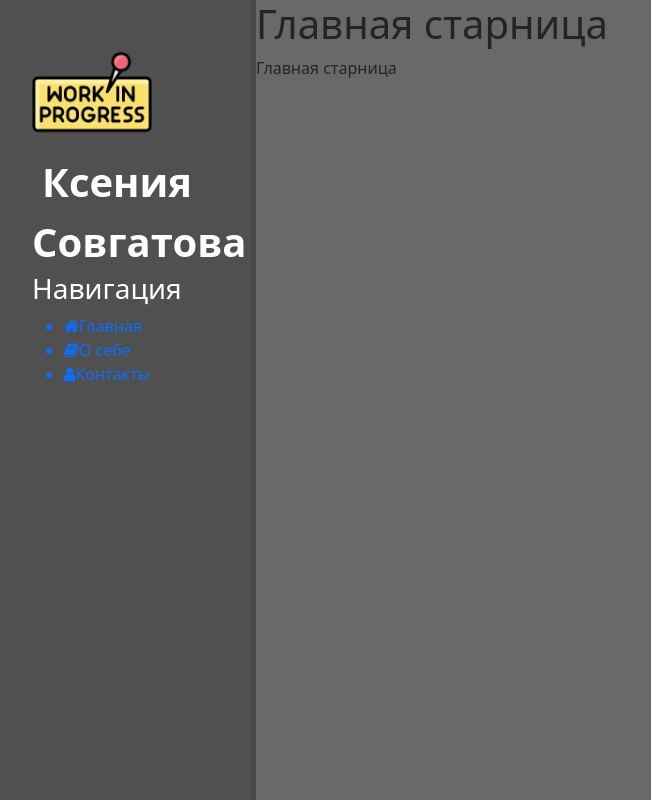
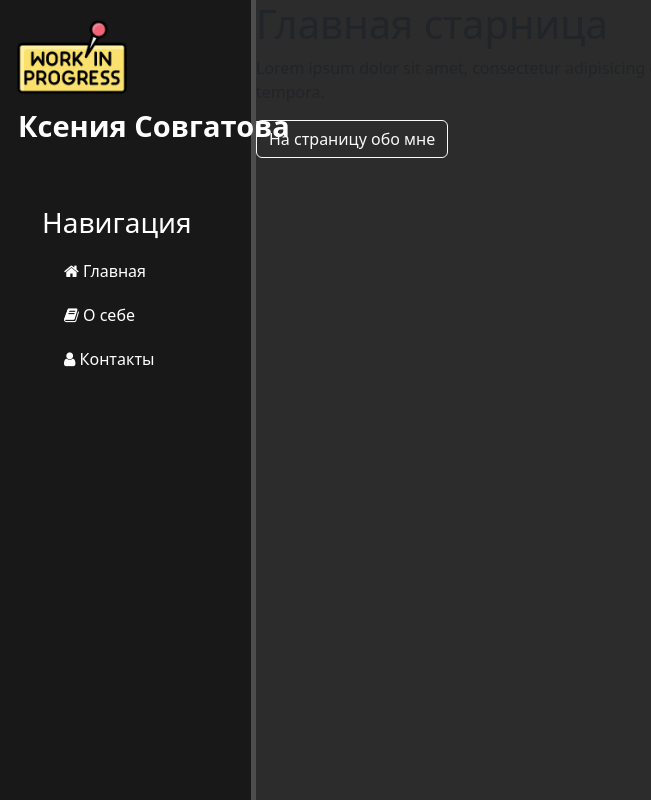
Before and after one commit to Xeniya0/AboutMe, a Django app: page / in a window 1280 px wide. Shown: the whole page, without its empty margins (0-651 px from the left). Run offline with Django 4.2, Linux system fonts and the light colour scheme; some libraries are stand-ins or nearby versions.

Commit message:
сайт обо мне, процесс

```diff
--- a/aboutme/main/static/main/css/main.css
+++ b/aboutme/main/static/main/css/main.css
@@ -1,26 +1,52 @@
 body {
-    background: #696969;
+    background: #2c2c2c;
 }
 
 aside {
     float: left;
-    background: #505050;
+    background: #181818;
     width: 20%;
     padding: 2.5%;
     height: 100vh;
     color: #fff;
-    border-right: 5px solid #484848;
+    border-right: 5px solid #4d4d4d;
 }
 
 aside img {
-    width: 120px;
+    width: 110px;
     float: left;
+    position: relative;
+    top: -30px;
+    left: -15px;
+
 
 }
 
 aside .logo {
-    font-size: 40px;
+    font-size: 29px;
     margin-left: 10px;
     font-weight: bold;
-    margin-top:
+    position: relative;
+    top: -38px;
+    left: -24px;
 }
+
+aside h3 {
+    margin-top: 20px;
+    font-size: 28px;
+    margin-left: 10px;
+}
+
+aside ul {list-style: none}
+aside ul li {
+    color: #fff;
+    display: block;
+    margin-top: 20px;
+    transition: transform .6s ease;
+}
+
+aside ul li:hover, aside ul a:hover {
+    color: #eb5959;
+    text-decoration: none;
+    transform: scale(1.05);
+}
--- a/aboutme/main/templates/main/index.html
+++ b/aboutme/main/templates/main/index.html
@@ -3,6 +3,9 @@
 {% block title %}Главная старница{% endblock %}
 
 {% block content %}
-    <h1>Главная старница</h1>
-    <p>Главная старница</p>
+    <div class="features">
+        <h1>Главная старница</h1>
+        <p>Lorem ipsum dolor sit amet, consectetur adipisicing elit. Amet doloribus eligendi fugit iusto nam officiis quo? Esse nihil repellendus tempora.</p>
+        <button type="button" class="btn btn-outline-light">На страницу обо мне</button>
+    </div>
 {% endblock %}
--- a/aboutme/main/templates/main/layout.html
+++ b/aboutme/main/templates/main/layout.html
@@ -14,13 +14,13 @@
 <body>
     <aside>
         <img src="{% static '/main/img/work.png' %}" alt="Лого">
-        <span class="logo">Ксения Совгатова</span>
+        <span class="logo">Ксения&nbsp;Совгатова</span>
         <h3>Навигация</h3>
         <ul>
              <style>a{text-decoration: none;}</style>
-            <a href=""><li><i class="fa fa-solid fa-house"></i>Главная</li></a>
-            <a href=""><li><i class="fa fa-solid fa-book"></i>О себе</li></a>
-            <a href=""><li><i class="fa fa-solid fa-user"></i>Контакты</li></a>
+            <a href="{% url 'home' %}"><li><i class="fa fa-solid fa-house"></i> Главная</li></a>
+            <a href="{% url 'about' %}"><li><i class="fa fa-solid fa-book"></i> О себе</li></a>
+            <a href="{% url 'contacts' %}"><li><i class="fa fa-solid fa-user"></i> Контакты</li></a>
         </ul>
     </aside>
     <main>
--- a/aboutme/main/urls.py
+++ b/aboutme/main/urls.py
@@ -2,6 +2,7 @@ from django.urls import path
 from . import views
 
 urlpatterns = [
-    path('', views.index),
-    path('about', views.about)
+    path('', views.index, name='home'),
+    path('about', views.about, name='about'),
+    path('contacts', views.contacts, name='contacts')
 ]
--- a/aboutme/main/views.py
+++ b/aboutme/main/views.py
@@ -6,3 +6,7 @@ def index(request):
 
 def about(request):
     return render(request, 'main/about.html')
+
+
+def contacts(request):
+    return render(request, 'main/contacts.html')
```
Also changed, not shown: aboutme/main/templates/main/contacts.html (added, +9 -0 lines).
